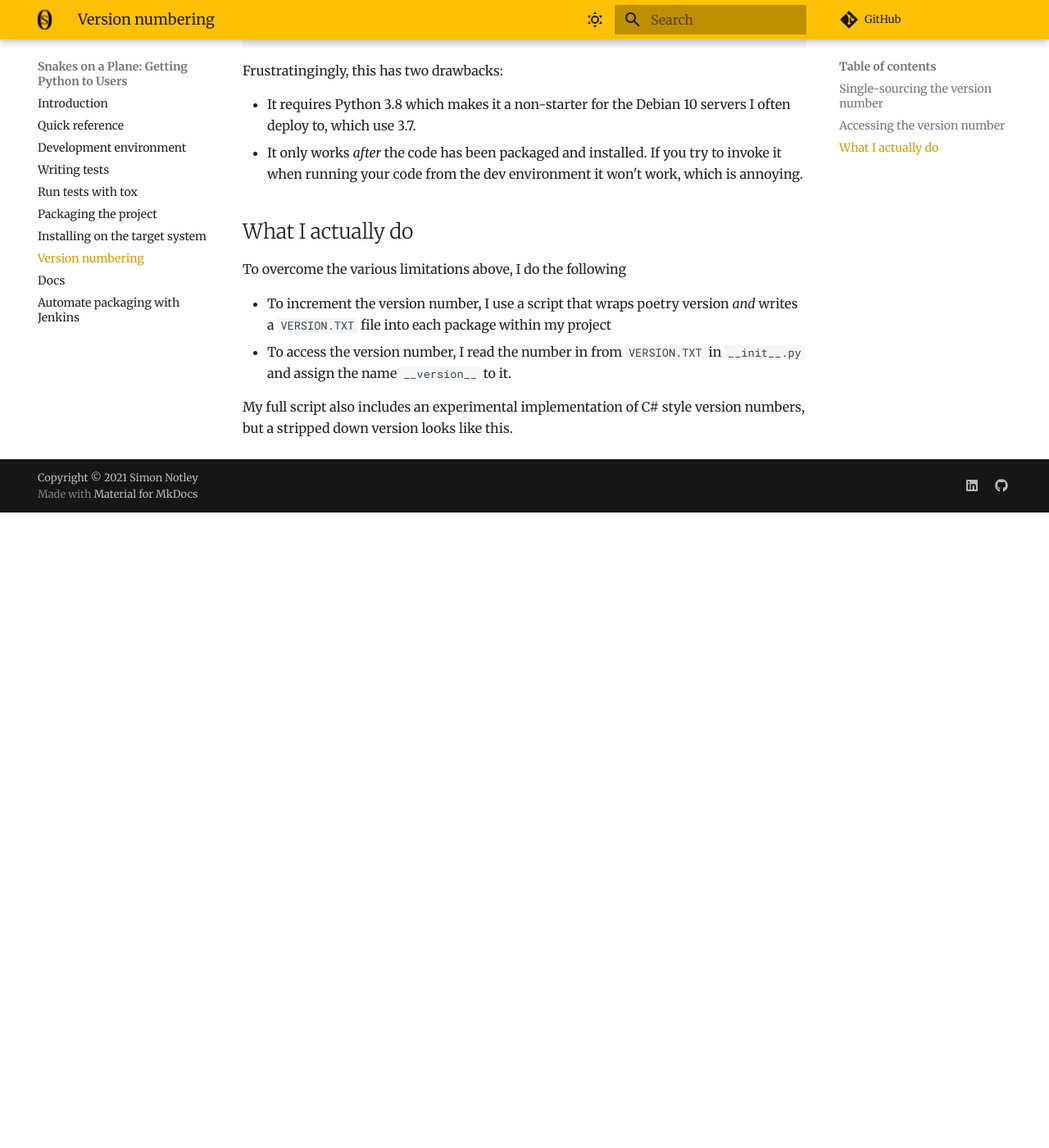
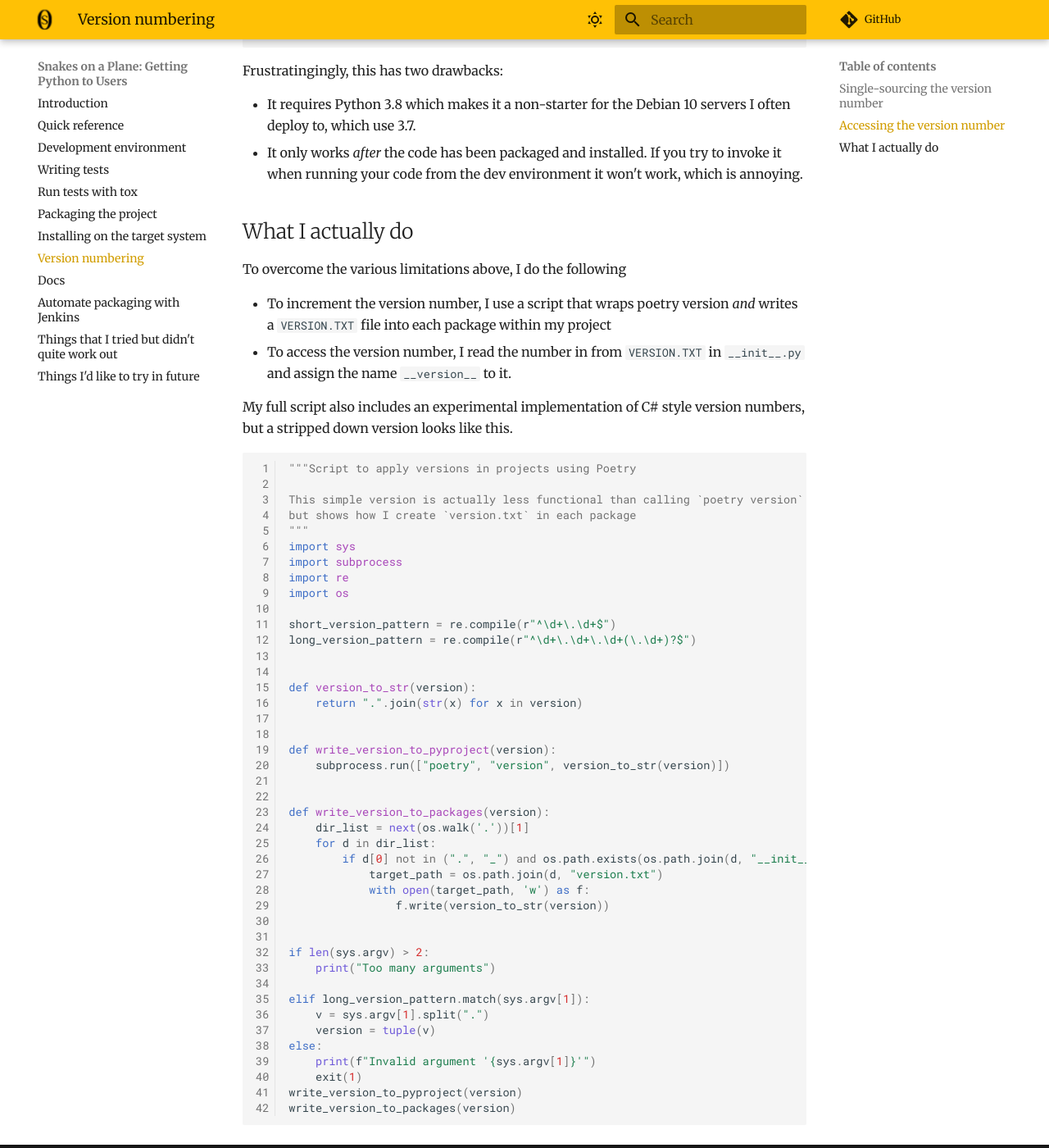
Before and after one commit to sonotley/python-deployment-docs, an MkDocs documentation site: the page built from docs/versions.md, in a window 1280 px wide and 1400 px high, scrolled down 1075 px. Shown: the whole window at 82% size. Built offline with MkDocs 1.6.1 and Material for MkDocs 9.7.7, drawn with Linux system fonts in a browser that asks for light colours; comment, search, counter and statistics services are not loaded; before the commit the page ends 1700 px from its top, so only the background shows below that.

Commit message:
Old changes missing from main

````diff
--- /dev/null
+++ b/docs/others.md
@@ -0,0 +1,17 @@
+# Things that I tried but didn't quite work out
+
+## [pipenv](https://pipenv.pypa.io/en/latest/)- where I started
+
+My earliest version of this workflow involved providing a pipfile and one batch/shell script to install (`pipenv install`) and another to run the code inside the virtual environment created by pipenv. This meant the target system needed to have pipenv installed, which was a minor annoyance. It also didn't provide an executable or any help with versioning etc. In any case, pipenv seems to be in decline, although it has had more regular releases again recently.
+
+## [pipx](https://github.com/pypa/pipx) - applications with their own environments
+
+During my research I discovered pipx and I love it. The approach I describe here can also work with pipx, you simply take the wheel or sdist built with poetry and install it with pipx. The reason I don't use pipx everywhere is that it creates its virtual environments in an obscure user folder which means they are only on the path for the user who installed them and could be accidentally deleted if that user's profile is removed (i.e. on a server). I suspect on Linux this wouldn't be an issue as long as you always `sudo pipx install` but on Windows it's a show-stopper for server deployment.
+
+## [pex](https://pex.readthedocs.io) - portable Python executables
+
+These sounded promising - basically a script that brings its own virtual environment without requiring any installation. But the learning curve was a little too steep and the adoption of pex seems low.
+
+## [pyinstaller](https://pyinstaller.readthedocs.io) - executables with Python included
+
+Pyinstaller is great. If you need to package up you application as a single portable executable file it is extremely useful. Resolving paths can be a little tricky (as it is executed from a temporary directory) but tractable. The main limitation of Pyinstaller is that it is more like compiled languages - you need to build it on the target platform or you may find your exe doesn't run. This means having multiple builds and nultiple build environments which is all extra management effort.
--- a/docs/tldr.md
+++ b/docs/tldr.md
@@ -17,3 +17,7 @@
 - Single-source and automatically increment [the version number](versions.md)
 - Automatically [generate documentation](docs.md) using pdoc
 - Perform all [testing and packaging](jenkins.md) using Jenkins
+
+## Other stuff
+
+I've also written up [things I tried but didn't ultimately use](others.md) and [things I'd like to try](future.md).
--- a/docs/versions.md
+++ b/docs/versions.md
@@ -39,3 +39,48 @@
 - To access the version number, I read the number in from `VERSION.TXT` in `__init__.py` and assign the name `__version__` to it.
 
 My full script also includes an experimental implementation of C# style version numbers, but a stripped down version looks like this.
+
+``` python linenums="1"
+"""Script to apply versions in projects using Poetry
+
+This simple version is actually less functional than calling `poetry version`
+but shows how I create `version.txt` in each package
+"""
+import sys
+import subprocess
+import re
+import os
+
+short_version_pattern = re.compile(r"^\d+\.\d+$")
+long_version_pattern = re.compile(r"^\d+\.\d+\.\d+(\.\d+)?$")
+
+
+def version_to_str(version):
+    return ".".join(str(x) for x in version)
+
+
+def write_version_to_pyproject(version):
+    subprocess.run(["poetry", "version", version_to_str(version)])
+
+
+def write_version_to_packages(version):
+    dir_list = next(os.walk('.'))[1]
+    for d in dir_list:
+        if d[0] not in (".", "_") and os.path.exists(os.path.join(d, "__init__.py")):
+            target_path = os.path.join(d, "version.txt")
+            with open(target_path, 'w') as f:
+                f.write(version_to_str(version))
+
+
+if len(sys.argv) > 2:
+    print("Too many arguments")
+
+elif long_version_pattern.match(sys.argv[1]):
+    v = sys.argv[1].split(".")
+    version = tuple(v)
+else:
+    print(f"Invalid argument '{sys.argv[1]}'")
+    exit(1)
+write_version_to_pyproject(version)
+write_version_to_packages(version)
+```
--- a/mkdocs.yml
+++ b/mkdocs.yml
@@ -52,3 +52,5 @@
  - versions.md
  - docs.md
  - jenkins.md
+ - others.md
+ - future.md
````
Also changed, not shown: docs/index.md (+1 -1 lines).
